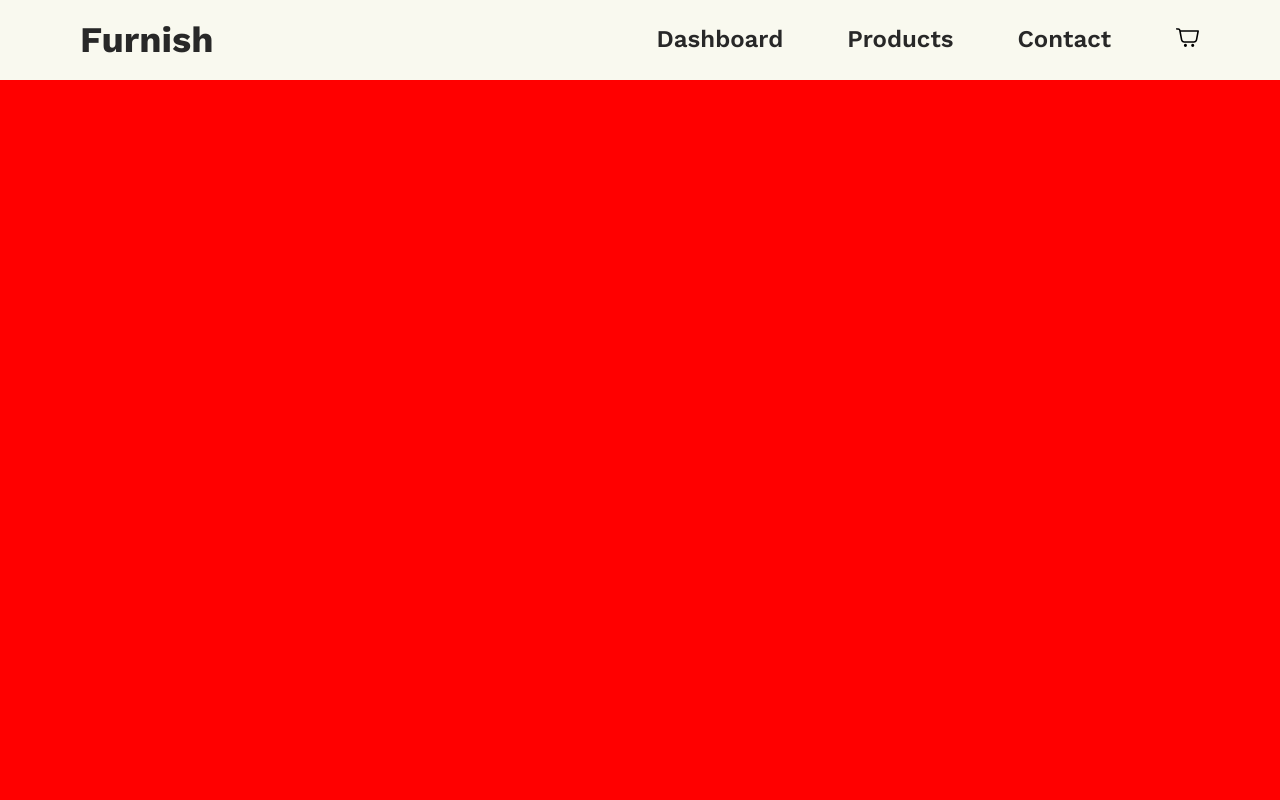
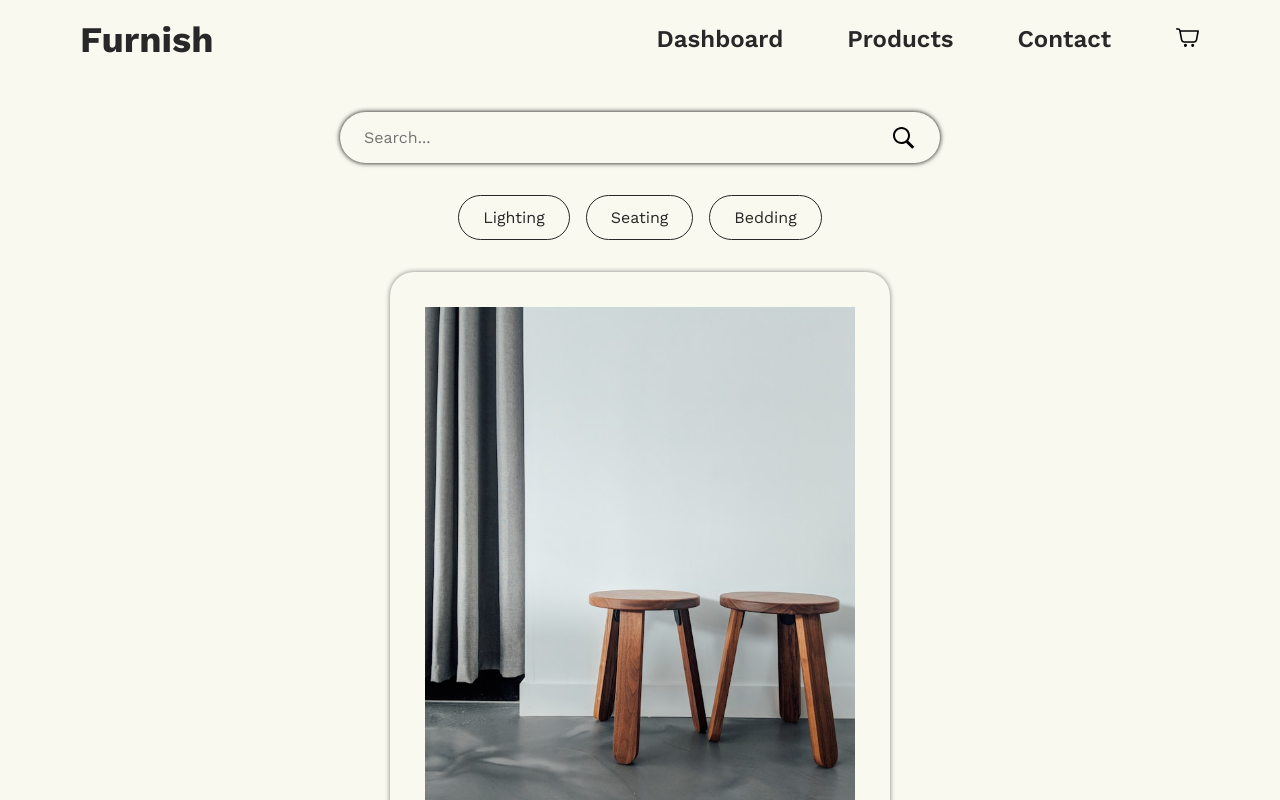
Before and after one commit to thechristinedo/furnish, a React (Vite) app: page /product in a window 1280 px wide. Shown: the top 800 px of the page. Built offline with nearby package versions, Linux system fonts and the light colour scheme; a web font is replaced by a local one.

Commit message:
added products page barebones

```diff
--- a/src/component/CartCard.tsx
+++ b/src/component/CartCard.tsx
@@ -14,8 +14,7 @@ const CartCard = ({ id, quantity }: CardCardProp) => {
 
   const imgUrl = `../../public/imgs/${product.url}`;
 
-  const { increaseCartQuantity, decreaseCartQuantity, getItemQuantity } =
-    useShoppingCart();
+  const { increaseCartQuantity, decreaseCartQuantity } = useShoppingCart();
 
   return (
     <>
--- a/src/index.css
+++ b/src/index.css
@@ -75,7 +75,7 @@ body {
   justify-content: space-evenly;
   align-items: center;
 
-  padding: 5rem 4rem;
+  padding: 7rem 4rem;
 }
 
 .footerLeftContainer {
@@ -105,7 +105,7 @@ body {
 /**********************************************************************/
 
 .heroContainer {
-  height: calc(100vh - 80px - 2rem);
+  min-height: calc(100vh - 80px - 2rem);
   /* height: 100vh; */
   display: flex;
   flex-direction: column;
@@ -264,7 +264,7 @@ body {
 /*************************************/
 
 .homeFooterContainer {
-  height: 400px;
+  min-height: 400px;
 
   border-radius: 1.5rem;
   margin: 0 2rem;
@@ -330,8 +330,71 @@ body {
 /******************************************************************/
 
 .productPageContainer {
-  height: calc(100vh - 80px);
-  background: red;
+  padding: 2rem;
+  min-height: calc(100vh - 80px);
+  display: flex;
+  flex-direction: column;
+  align-items: center;
+}
+
+.productPageSearch {
+  position: relative;
+}
+
+.productPageInput {
+  padding: 1rem 1.5rem;
+  font-family: "Work Sans";
+  font-size: 1rem;
+  color: rgb(var(--primary-color));
+  border-radius: 2rem;
+  border: none;
+  box-shadow: 0 0 5px black;
+  background-color: rgb(var(--background-color));
+  outline: none;
+  min-width: 600px;
+  padding-right: 4rem;
+}
+
+.productPageSearchIcon {
+  position: absolute;
+  top: 50%;
+  right: 1.5rem;
+  transform: translateY(-50%);
+  width: 25px;
+  height: 25px;
+  cursor: pointer;
+}
+
+.productPageContent {
+  display: flex;
+  justify-items: center;
+  gap: 2rem;
+}
+
+.productPageTagContainer {
+  display: flex;
+  gap: 1rem;
+  padding: 2rem;
+}
+
+.productPageTag {
+  padding: 0.75rem 1.5rem;
+  font-family: "Work Sans";
+  font-size: 1rem;
+  color: rgb(var(--primary-color));
+  border-radius: 2rem;
+  border: 1px solid rgb(var(--primary-color));
+  /* box-shadow: 0 0 5px black; */
+  background-color: rgb(var(--background-color));
+  outline: none;
+}
+
+.productPageGrid {
+  width: 80%;
+  display: grid;
+  justify-items: center;
+  grid-template-columns: repeat(auto-fit, minmax(500px, 1fr));
+  grid-gap: 1rem;
 }
 
 /******************************************************************/
--- a/src/pages/ProductPage.tsx
+++ b/src/pages/ProductPage.tsx
@@ -1,14 +1,55 @@
 import Footer from "../component/Footer";
 import Navbar from "../component/Navbar";
+import ProductCard from "../component/ProductCard";
+import items from "../data/items.json";
 
 const ProductPage = () => {
+  const { items: products } = items;
+
   return (
     <>
       <Navbar />
 
       <section className="productPage">
         <div className="productPageContainer">
-
+          <div className="productPageSearch">
+            <input
+              className="productPageInput"
+              type="text"
+              placeholder="Search..."
+            />
+            <svg
+              className="productPageSearchIcon"
+              xmlns="http://www.w3.org/2000/svg"
+              x="0px"
+              y="0px"
+              viewBox="0 0 50 50"
+            >
+              <path d="M 21 3 C 11.601563 3 4 10.601563 4 20 C 4 29.398438 11.601563 37 21 37 C 24.355469 37 27.460938 36.015625 30.09375 34.34375 L 42.375 46.625 L 46.625 42.375 L 34.5 30.28125 C 36.679688 27.421875 38 23.878906 38 20 C 38 10.601563 30.398438 3 21 3 Z M 21 7 C 28.199219 7 34 12.800781 34 20 C 34 27.199219 28.199219 33 21 33 C 13.800781 33 8 27.199219 8 20 C 8 12.800781 13.800781 7 21 7 Z"></path>
+            </svg>
+          </div>
+          <div className="productPageTagContainer">
+            <button className="productPageTag" type="button">
+              Lighting
+            </button>
+            <button className="productPageTag" type="button">
+              Seating
+            </button>
+            <button className="productPageTag" type="button">
+              Bedding
+            </button>
+          </div>
+          <div className="productPageGrid">
+            {products.map((product) => {
+              return (
+                <>
+                  <div className="productPageGridItem">
+                    <ProductCard {...product} />
+                  </div>
+                </>
+              );
+            })}
+          </div>
         </div>
       </section>
 
```
